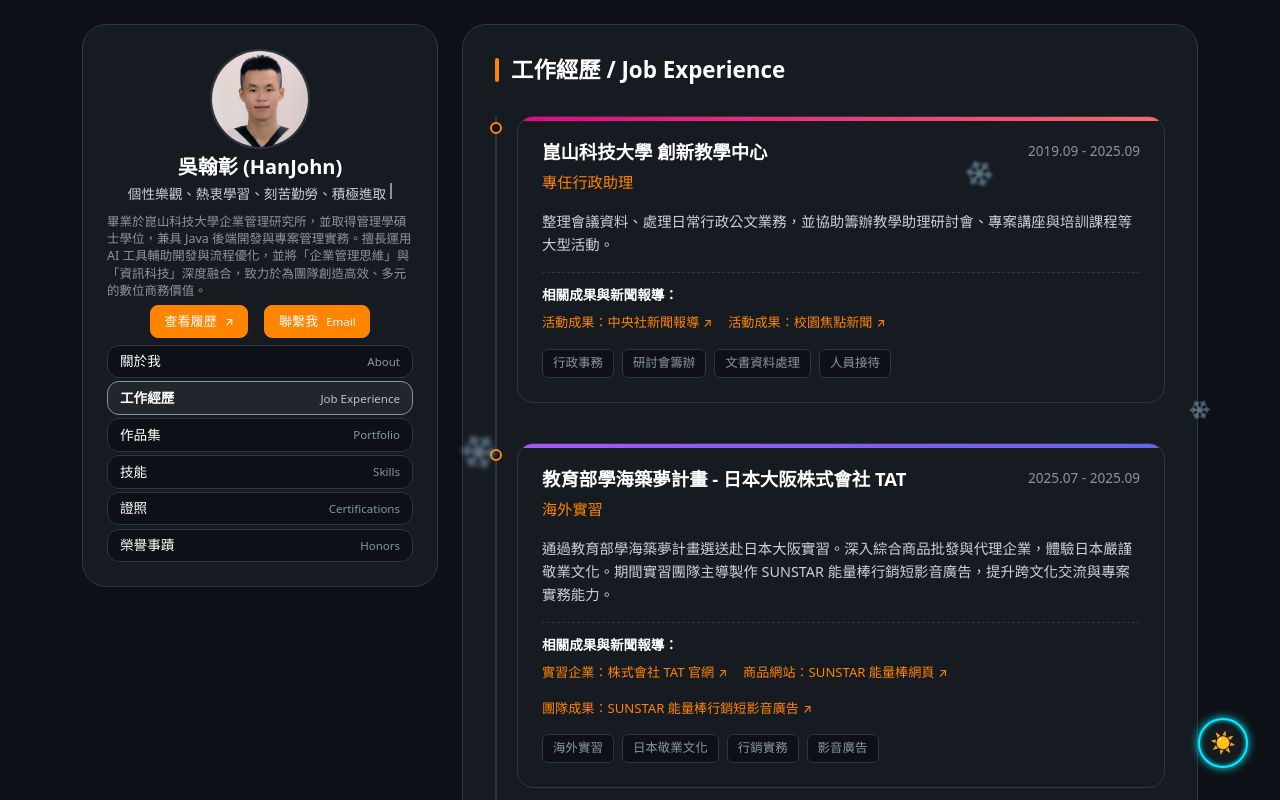
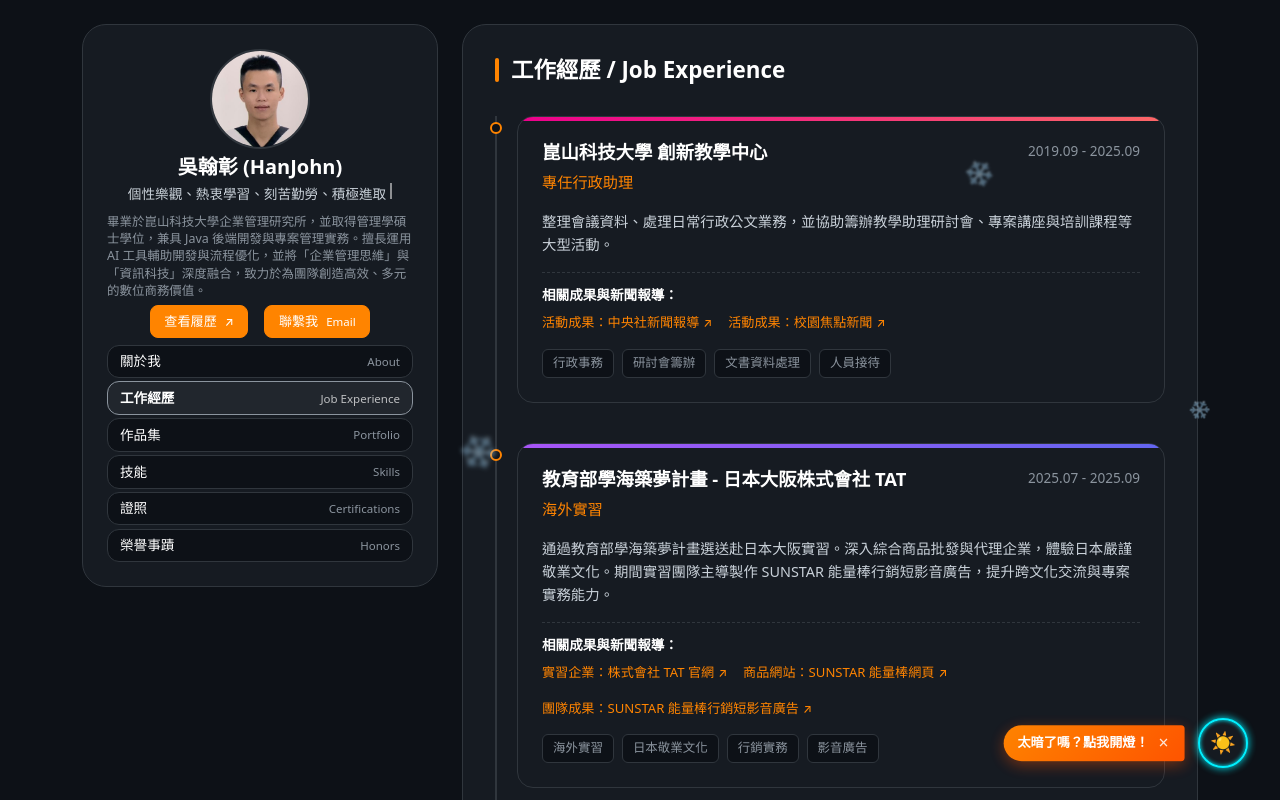
Before and after one commit to G120L010/my-profile-website, a Vue app: page / in a window 1280 px wide. Shown: the top 800 px of the page. Built offline with nearby package versions, Linux system fonts and the light colour scheme.

Commit message:
0717開燈提示

```diff
--- a/src/App.vue
+++ b/src/App.vue
@@ -18,6 +18,15 @@
     <button @click="toggleTheme" class="btn custom-theme-toggle-btn" :title="isDarkMode ? '切換為白天模式' : '切換為黑夜模式'">
       <!-- 根據 isDarkMode 的真假值動態顯示 太陽 或 月亮 符號 -->
       <span>{{ isDarkMode ? '☀️' : '🌙' }}</span>
+
+      <!-- 趣味開關燈提示氣泡，一進頁面時主動引導使用者 -->
+      <!-- @click.stop 阻止事件冒泡，防止關閉氣泡時點擊到主題切換按鈕 -->
+      <transition name="theme-tip-fade">
+        <div v-if="showThemeTip" class="theme-toggle-tip" @click.stop>
+          <span>太暗了嗎？點我開燈！</span>
+          <button class="theme-tip-close-btn" @click.stop="showThemeTip = false">&times;</button>
+        </div>
+      </transition>
     </button>
 
     <!-- 懸浮固定於右下角的回到頂部按鈕 -->
@@ -139,6 +148,6 @@ import '@/assets/css/App.css'
 // 引入 App.vue 大外殼專屬的 Composable 業務邏輯檔 (打字機、深淺色切換邏輯)
 import { useAppView } from '@/assets/js/App.js'
 
-// 解構取出打字機文字、主題模式變數、切換主題方法、置頂按鈕狀態及置頂方法，以在 Template 模板中做變數綁定與顯示
-const { displayText, isDarkMode, toggleTheme, showScrollTopBtn, scrollToTop } = useAppView()
+// 解構取出打字機文字、主題模式變數、切換主題方法、置頂按鈕狀態、置頂方法及提示氣泡變數，以在 Template 模板中做變數綁定與顯示
+const { displayText, isDarkMode, toggleTheme, showScrollTopBtn, scrollToTop, showThemeTip } = useAppView()
 </script>
--- a/src/assets/css/App.css
+++ b/src/assets/css/App.css
@@ -85,35 +85,43 @@
 /* 當在大螢幕且視窗高度小於 820px 時，收縮左側名片的間距與元素尺寸以防內容截斷 */
 @media (min-width: 992px) and (max-height: 820px) {
   .profile-sidebar-card {
-    padding: 1rem !important; /* 縮減外框內置邊距 */
-    top: 1rem !important; /* 降低貼附高度以釋放頂部空間 */
+    padding: 1rem !important;
+    /* 縮減外框內置邊距 */
+    top: 1rem !important;
+    /* 降低貼附高度以釋放頂部空間 */
   }
 
   .profile-sidebar-card .avatar-circle-box {
-    width: 100px !important; /* 縮減頭像寬度 */
-    height: 100px !important; /* 縮減頭像高度 */
+    width: 100px !important;
+    /* 縮減頭像寬度 */
+    height: 100px !important;
+    /* 縮減頭像高度 */
     margin-bottom: 0.4rem !important;
   }
 
   .profile-sidebar-card .user-name-text {
-    font-size: 1.25rem !important; /* 縮減姓名文字大小 */
+    font-size: 1.25rem !important;
+    /* 縮減姓名文字大小 */
     margin-bottom: 0.2rem !important;
   }
 
   .profile-sidebar-card .user-title-text {
-    font-size: 0.85rem !important; /* 縮減職稱文字大小 */
+    font-size: 0.85rem !important;
+    /* 縮減職稱文字大小 */
     margin-bottom: 0.4rem !important;
   }
 
   .profile-sidebar-card .user-bio-text {
-    font-size: 0.78rem !important; /* 縮減自傳文字大小 */
+    font-size: 0.78rem !important;
+    /* 縮減自傳文字大小 */
     line-height: 1.38 !important;
     margin-bottom: 0.4rem !important;
   }
 
   .profile-sidebar-card .btn-profile-solid,
   .profile-sidebar-card .btn-profile-outline {
-    padding: 0.35rem 0.85rem !important; /* 縮減按鈕內邊距 */
+    padding: 0.35rem 0.85rem !important;
+    /* 縮減按鈕內邊距 */
     font-size: 0.82rem !important;
   }
 
@@ -128,15 +136,18 @@
   }
 
   .profile-sidebar-card .custom-nav-item {
-    padding: 0.35rem 0.75rem !important; /* 縮減選單項目內邊距 */
+    padding: 0.35rem 0.75rem !important;
+    /* 縮減選單項目內邊距 */
   }
 
   .profile-sidebar-card .nav-text-main {
-    font-size: 0.85rem !important; /* 縮減選單主文字大小 */
+    font-size: 0.85rem !important;
+    /* 縮減選單主文字大小 */
   }
 
   .profile-sidebar-card .nav-text-sub {
-    font-size: 0.72rem !important; /* 縮減選單副文字大小 */
+    font-size: 0.72rem !important;
+    /* 縮減選單副文字大小 */
   }
 }
 
@@ -601,7 +612,8 @@
 /* 手機版與窄螢幕下防懸浮按鈕遮擋內容之優化 */
 @media (max-width: 991.98px) {
   .content-main-box {
-    padding-bottom: 7.5rem !important; /* 確保滾動到底部時，內容能被完全推至懸浮按鈕上方，防範遮擋與點擊衝突 */
+    padding-bottom: 7.5rem !important;
+    /* 確保滾動到底部時，內容能被完全推至懸浮按鈕上方，防範遮擋與點擊衝突 */
   }
 }
 
@@ -611,8 +623,83 @@
     bottom: 1.5rem !important;
     right: 1.25rem !important;
   }
+
   .custom-scroll-top-btn {
     bottom: 5.25rem !important;
     right: 1.25rem !important;
   }
 }
+
+/* ========================================== */
+/* 主題切換趣味提示氣泡與微幅抖動動畫         */
+/* ========================================== */
+
+.theme-toggle-tip {
+  position: absolute;
+  right: calc(100% + 15px);
+  /* 固定於按鈕左側，間隙 15px */
+  top: 50%;
+  transform: translateY(-50%);
+  background: linear-gradient(135deg, #ff8400, #ff5500);
+  /* 亮眼溫暖的漸層背景 */
+  color: #ffffff;
+  padding: 8px 14px;
+  border-radius: 20px 4px 4px 20px;
+  /* 特殊趣味對話框圓角 */
+  font-size: 0.82rem;
+  font-weight: 600;
+  box-shadow: 0 4px 15px rgba(255, 85, 0, 0.4);
+  white-space: nowrap;
+  display: flex;
+  align-items: center;
+  gap: 8px;
+  z-index: 10005;
+  animation: themeTipBounce 1.5s infinite alternate ease-in-out;
+  /* 引人注目的呼吸抖動特效 */
+  pointer-events: auto;
+  /* 允許點擊氣泡內部的關閉按鈕 */
+}
+
+
+
+/* 提示氣泡內部的關閉小叉叉 */
+.theme-tip-close-btn {
+  background: transparent;
+  border: none;
+  outline: none;
+  color: rgba(255, 255, 255, 0.85);
+  font-size: 1.1rem;
+  cursor: pointer;
+  line-height: 1;
+  padding: 0 2px;
+  transition: all 0.2s ease;
+}
+
+.theme-tip-close-btn:hover {
+  color: #ffffff;
+  transform: scale(1.15);
+}
+
+/* 提示氣泡之 Vue transition 動態淡入淡出特效 */
+.theme-tip-fade-enter-active,
+.theme-tip-fade-leave-active {
+  transition: all 0.3s cubic-bezier(0.25, 1, 0.5, 1);
+}
+
+.theme-tip-fade-enter-from,
+.theme-tip-fade-leave-to {
+  opacity: 0;
+  transform: translateY(-50%) translateX(12px);
+  /* 滑動淡出效果 */
+}
+
+/* 提示氣泡引人注意的呼吸抖動動畫 */
+@keyframes themeTipBounce {
+  0% {
+    transform: translateY(-50%) translateX(0);
+  }
+
+  100% {
+    transform: translateY(-50%) translateX(-5px);
+  }
+}
--- a/src/assets/js/App.js
+++ b/src/assets/js/App.js
@@ -27,6 +27,10 @@ export function useAppView() {
 
   // 【主題變數】建立一個控制全站主題模式的響應式變數，預設值設定為 true 代表深色黑夜模式
   const isDarkMode = ref(true)
+
+  // 【主題提示變數】控制右下角開燈/關燈趣味提示氣泡的隱現，預設一進入畫面時為 true 顯示
+  const showThemeTip = ref(true)
+  let themeTipTimer = null
 
   // 【置頂按鈕顯示變數】控制回到頂部按鈕的顯示狀態，大於 300px 時為真
   const showScrollTopBtn = ref(false)
@@ -91,6 +95,9 @@ export function useAppView() {
     // 將原本儲存黑夜狀態的布林值進行反轉，如果是真(true)就變假(false)，如果是假(false)就變真(true)
     isDarkMode.value = !isDarkMode.value
 
+    // 點擊切換主題時，自動關閉右下角的趣味開關燈提示氣泡
+    showThemeTip.value = false
+
     // 進行條件檢查，如果目前為真 (深色模式)
     if (isDarkMode.value) {
       // 透過瀏覽器 DOM 原生語法，去網頁最外層的 <html> 標籤上設定為 data-theme="dark" 屬性
@@ -115,6 +122,11 @@ export function useAppView() {
     document.documentElement.setAttribute('data-theme', 'dark')
     // 註冊滾動監聽事件以控制回到頂部按鈕的隱現
     window.addEventListener('scroll', handleScroll)
+
+    // 設定 8 秒後自動隱藏開關燈氣泡提示的定時器
+    themeTipTimer = setTimeout(() => {
+      showThemeTip.value = false
+    }, 8000)
   })
 
   /**
@@ -127,6 +139,10 @@ export function useAppView() {
     if (typeTimer) {
       clearTimeout(typeTimer)
     }
+    // 安全清除主題提示氣泡定時器
+    if (themeTipTimer) {
+      clearTimeout(themeTipTimer)
+    }
   })
 
   // 將網頁模板 (Template) 需要用來顯示與點擊綁定的變數及函式完整包裝導出
@@ -135,6 +151,7 @@ export function useAppView() {
     isDarkMode,
     toggleTheme,
     showScrollTopBtn,
-    scrollToTop
+    scrollToTop,
+    showThemeTip
   }
 }
```
Also changed, not shown: 1 other file (tests, documents, lock files or other folders).
